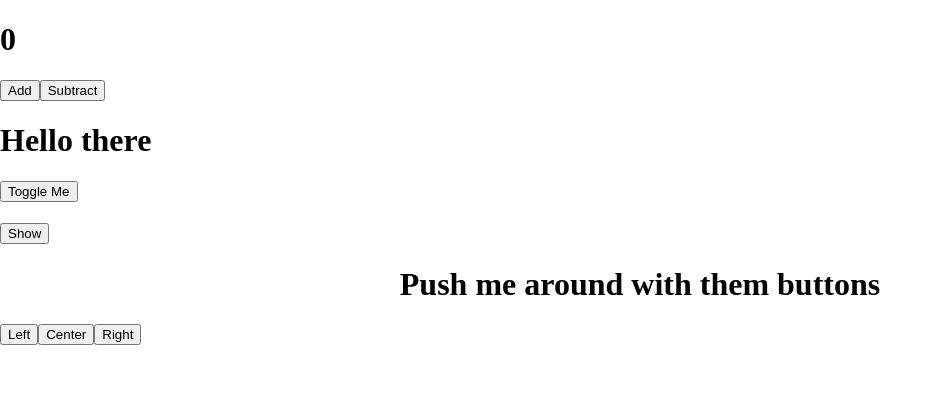
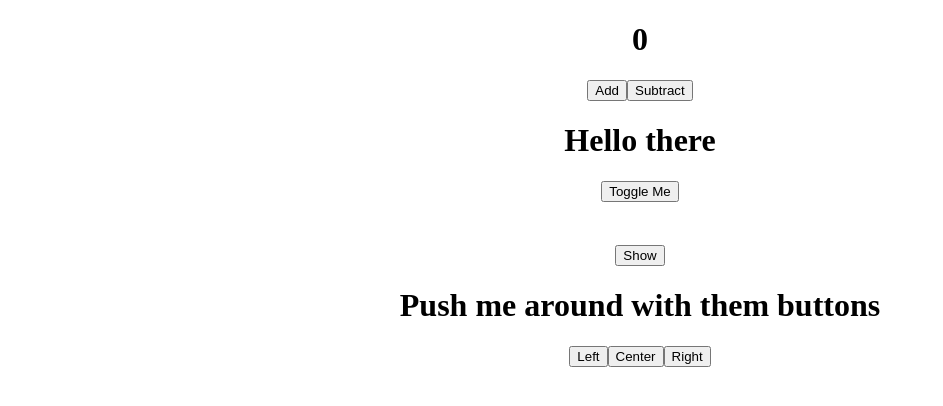
Before and after one commit to James-Devpipline/fe-30-react-widgets, a React (Create React App) app: page / in a window 1280 px wide. Shown: the top 406 px of the page, without its empty margins (0-943 px from the left). Built offline with nearby package versions, Linux system fonts and the light colour scheme.

Commit message:
changed div structures for styling

```diff
--- a/src/components/AddSubtract.js
+++ b/src/components/AddSubtract.js
@@ -35,11 +35,15 @@ export default class AddSubtract extends Component {
   render() {
     return (
       <div className="AddSubtract">
-        <h1>{this.state.count}</h1>
+        <div className="TextWrapper">
+          <h1>{this.state.count}</h1>
+        </div>
 
-        <AddSubtractControls
-        handleAdd={this.handleAdd}
-        handleSubtract={this.handleSubtract}/>
+        <div className="ButtonWrapper">
+          <AddSubtractControls
+          handleAdd={this.handleAdd}
+          handleSubtract={this.handleSubtract}/>
+        </div>
       </div>
     )
   }
--- a/src/components/GreetingToggle.js
+++ b/src/components/GreetingToggle.js
@@ -5,10 +5,13 @@ export default function GreetingToggle() {
 
   return (
     <div className='GreetingToggle'>
-      <h1>{toggle ? "Hello there" : "General Kenobi"}</h1>
+      <div className="TextWrapper">
+        <h1>{toggle ? "Hello there" : "General Kenobi"}</h1>
+      </div>
 
-      <button onClick={() => setToggle((prevToggle) => !prevToggle)}>Toggle Me</button>
-
+      <div className="ButtonWrapper">
+        <button onClick={() => setToggle((prevToggle) => !prevToggle)}>Toggle Me</button>
+      </div>
     </div>
   )
 
--- a/src/components/HideToggle.js
+++ b/src/components/HideToggle.js
@@ -5,10 +5,13 @@ export default function HideToggle() {
 
   return (
     <div className='HideToggle'>
-      <h1>{toggle ? "Hide Me" : ""}</h1>
+      <div className="TextWrapper">
+        <h1>{toggle ? "Hide Me" : ""}</h1>
+      </div>
 
-      <button onClick={() => setToggle((prevToggle) => !prevToggle)}>{toggle ? "Hide" : "Show"}</button>
-
+      <div className="ButtonWrapper">
+        <button onClick={() => setToggle((prevToggle) => !prevToggle)}>{toggle ? "Hide" : "Show"}</button>
+      </div>
     </div>
   )
 
--- a/src/components/TextAligner.js
+++ b/src/components/TextAligner.js
@@ -5,11 +5,11 @@ export default function TextAligner() {
 
   return (
     <div className="TextAligner">
-      <div className="Text" style={{"justifyContent": alignment}}>
+      <div className="TextWrapper" style={{"justifyContent": alignment}}>
         <h1>Push me around with them buttons</h1>
       </div>
 
-      <div className="TextAlignButtons">
+      <div className="ButtonWrapper">
         <button onClick={() => setAlignment((prevAlignment) => (prevAlignment = "flex-start"))}>Left</button>
 
         <button onClick={() => setAlignment((prevAlignment) => (prevAlignment = "center"))}>Center</button>
--- a/src/style/common.scss
+++ b/src/style/common.scss
@@ -13,10 +13,15 @@ body {
     width: 100%;
     // align-items: center;
 
-    .TextAligner{
-      .Text{
+    div{
+      .TextWrapper {
         display: flex;
         width: 100%;
+        justify-content: center;
+      }
+      .ButtonWrapper {
+        display: flex;
+        justify-content: center;
       }
     }
 
```
